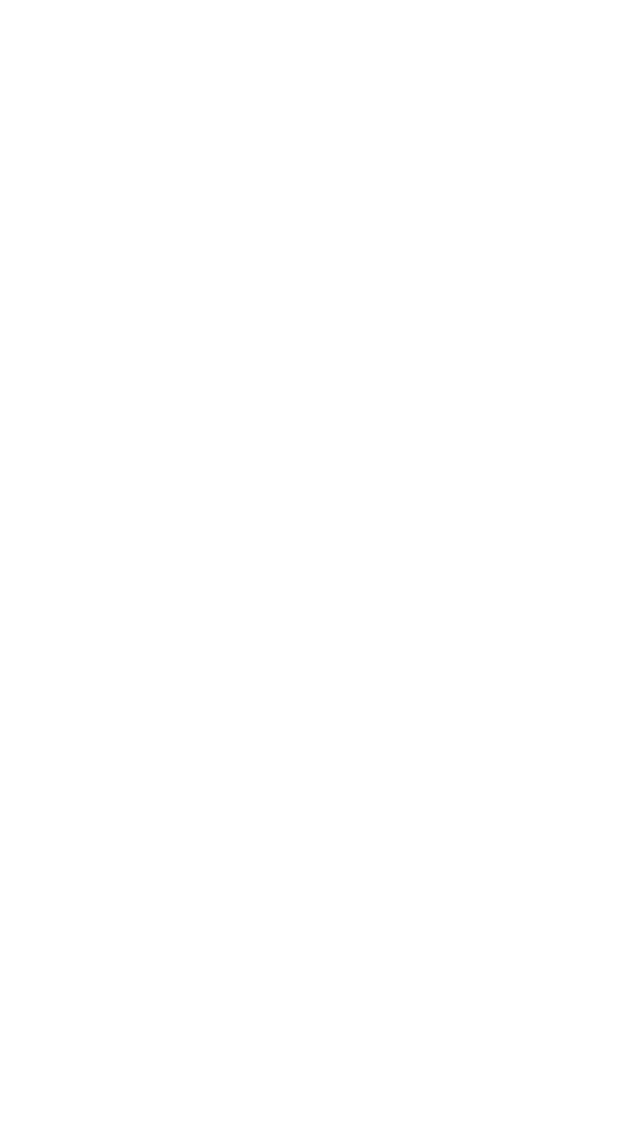
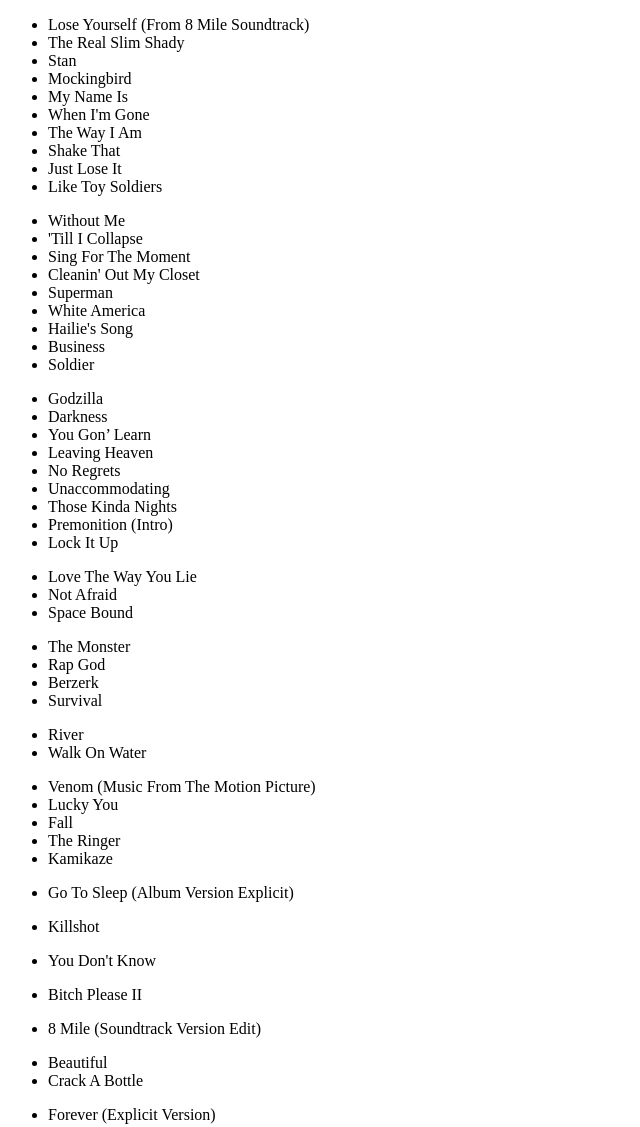
Before and after one commit to SH-lima/deezer-app-v1, a plain HTML site: page index.html in a window 1280 px wide. Shown: the whole page, without its empty margins (0-640 px from the left). Before the commit the page ends 800 px from the top, so only its background shows below. Drawn offline with Linux system fonts and the light colour scheme.

Commit message:
titres ajoutés

```diff
--- a/index.html
+++ b/index.html
@@ -7,7 +7,23 @@
 </head>
 <body>
 
-    <div class="album-list"></div>
+    <div class="album-list">
+        <ul class="Album"></ul>
+        <ul class="Album"></ul>
+        <ul class="Album"></ul>
+        <ul class="Album"></ul>
+        <ul class="Album"></ul>
+        <ul class="Album"></ul>
+        <ul class="Album"></ul>
+        <ul class="Album"></ul>
+        <ul class="Album"></ul>
+        <ul class="Album"></ul>
+        <ul class="Album"></ul>
+        <ul class="Album"></ul>
+        <ul class="Album"></ul>
+        <ul class="Album"></ul>
+
+    </div>
     <script src="data.js"></script>
     <script src="printData.js"></script>
 </body>
--- a/printData.js
+++ b/printData.js
@@ -0,0 +1,62 @@
+
+
+// --------------une boucle qui me permet de récupere tous les albums
+let albums = []
+for (let i = 0; i < data.length; i++) {
+    const info = data[i];
+
+    let albumId = `${info.album.id}`
+        albums.push(albumId)
+
+}
+//----------------permettre de filtrer les albums dupliquer
+ function removeDuplicateObject(arr) {
+    var keys = {};
+    return arr.filter(function(item) {
+        var key = JSON.stringify(item);
+        if (key in keys) {
+            return false;
+        }
+        keys[key] = 1;
+        return true;
+    });
+}
+
+const resultDeFilterAlbum = removeDuplicateObject(albums)
+console.log(resultDeFilterAlbum)
+
+
+//-------------permettre de citer les titres de chaque album
+    let listTitles =[]
+    for (let a = 0; a < resultDeFilterAlbum.length; a++) {
+    let lstTitlesDeChaqueAlbum =[]
+    data.forEach((info)=>{
+        const element = resultDeFilterAlbum[a];
+
+        if(element==info.album.id){
+        lstTitlesDeChaqueAlbum.push(info.title)
+
+    }
+    })
+    console.log(lstTitlesDeChaqueAlbum)
+    console.log("-------------------------")
+    listTitles.push(lstTitlesDeChaqueAlbum)
+    }
+    console.log(listTitles)
+
+
+
+// -----------------------la fonction qui nous permet d'afficher les titres de chaque album dans le navigateur
+    const listTitreAlbum = (numAlbum,place)=>{
+    for (let titre = 0; titre < numAlbum.length; titre++) {
+        const element = numAlbum[titre];
+        place.insertAdjacentHTML("beforeend", `<li>${element}</li>`)
+    }}
+
+
+
+    const premierAlbum = document.querySelectorAll(".Album")
+    for (let A = 0; A < listTitles.length; A++) {
+
+        listTitreAlbum(listTitles[A], premierAlbum[A])
+    }
```
